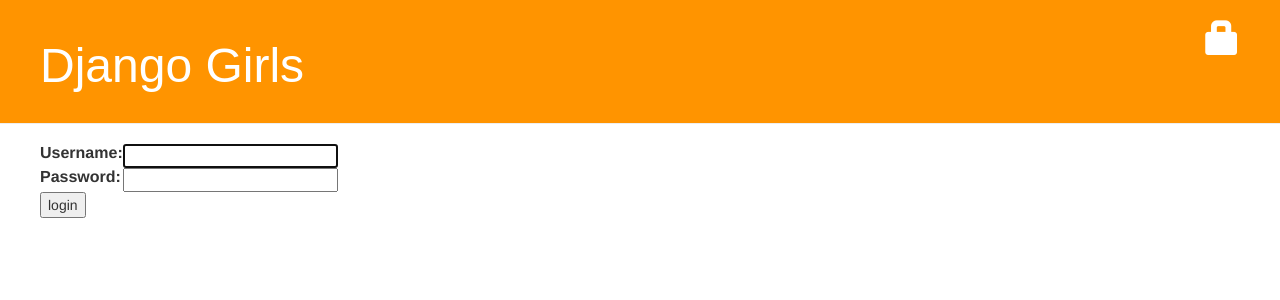
After one commit to Zhgong/my-first-blog, a Django app: page /accounts/login/ in a window 1280 px wide. The commit adds this page. Shown: the top 300 px of the page. Run offline with Django 3.2, Linux system fonts and the light colour scheme; some libraries are stand-ins or nearby versions.

Commit message:
secure your website

```diff
--- a/blog/templates/blog/base.html
+++ b/blog/templates/blog/base.html
@@ -7,15 +7,19 @@
         <link rel="stylesheet" href="{% static 'css/blog.css' %}">
         <link href="http://fonts.googleapis.com/css?family=Lobster&subset=latin,latin-ext" rel="stylesheet" type="text/css">
      </head>
+
     <body>
         <div class="page-header">
-            <a href="{% url 'post_draft_list' %}" class="top-menu"><span class="glyphicon glyphicon-edit"></span></a>
-            <h1><a href="/">Django Girls Blog</a></h1>
             {% if user.is_authenticated %}
                 <a href="{% url 'post_new' %}" class="top-menu"><span class="glyphicon glyphicon-plus"></span></a>
+                <a href="{% url 'post_draft_list' %}" class="top-menu"><span class="glyphicon glyphicon-edit"></span></a>
+                <p class="top-menu">Hello {{ user.username }}<small>(<a href="{% url 'django.contrib.auth.views.logout' %}">Log out</a>)</small></p>
+            {% else %}
+                <a href="{% url 'django.contrib.auth.views.login' %}" class="top-menu"><span class="glyphicon glyphicon-lock"></span></a>
             {% endif %}
+            <h1><a href="{% url 'blog.views.post_list' %}">Django Girls</a></h1>
         </div>
-        <div class="content container">
+        <div class="content">
             <div class="row">
                 <div class="col-md-8">
                 {% block content %}
@@ -24,4 +28,3 @@
             </div>
         </div>
     </body>
-</html>
--- a/blog/templates/blog/post_detail.html
+++ b/blog/templates/blog/post_detail.html
@@ -7,8 +7,10 @@
         {% else %}
             <a class="btn btn-default" href="{% url 'blog.views.post_publish' pk=post.pk %}">Publish</a>
         {% endif %}
-        <a class="btn btn-default" href="{% url 'post_edit' pk=post.pk %}"><span class="glyphicon glyphicon-pencil"></span></a>
-        <a class="btn btn-default" href="{% url 'post_remove' pk=post.pk %}"><span class="glyphicon glyphicon-remove"></span></a>
+        {% if user.is_authenticated %}
+            <a class="btn btn-default" href="{% url 'post_edit' pk=post.pk %}"><span class="glyphicon glyphicon-pencil"></span></a>
+            <a class="btn btn-default" href="{% url 'post_remove' pk=post.pk %}"><span class="glyphicon glyphicon-remove"></span></a>
+        {% endif %}
         <h1>{{ post.title }}</h1>
         <p>{{ post.text|linebreaks }}</p>
     </div>
--- /dev/null
+++ b/blog/templates/registration/login.html
@@ -0,0 +1,26 @@
+{% extends "blog/base.html" %}
+
+{% block content %}
+
+{% if form.errors %}
+<p>Your username and password didn't match. Please try again.</p>
+{% endif %}
+
+<form method="post" action="{% url 'django.contrib.auth.views.login' %}">
+{% csrf_token %}
+<table>
+<tr>
+    <td>{{ form.username.label_tag }}</td>
+    <td>{{ form.username }}</td>
+</tr>
+<tr>
+    <td>{{ form.password.label_tag }}</td>
+    <td>{{ form.password }}</td>
+</tr>
+</table>
+
+<input type="submit" value="login" />
+<input type="hidden" name="next" value="{{ next }}" />
+</form>
+
+{% endblock %}
--- a/mysite/settings.py
+++ b/mysite/settings.py
@@ -102,3 +102,5 @@
 
 STATIC_URL = '/static/'
 STATIC_ROOT = os.path.join(BASE_DIR, 'static')
+
+LOGIN_REDIRECT_URL = '/'
--- a/mysite/urls.py
+++ b/mysite/urls.py
@@ -3,5 +3,7 @@
 
 urlpatterns = [
     url(r'^admin/', include(admin.site.urls)),
+    url(r'^accounts/login/$', 'django.contrib.auth.views.login'),
+    url(r'^accounts/logout/$', 'django.contrib.auth.views.logout', {'next_page': '/'}),
     url(r'', include('blog.urls')),
 ]
```
Also changed, not shown: blog/views.py (+9 -0 lines).
